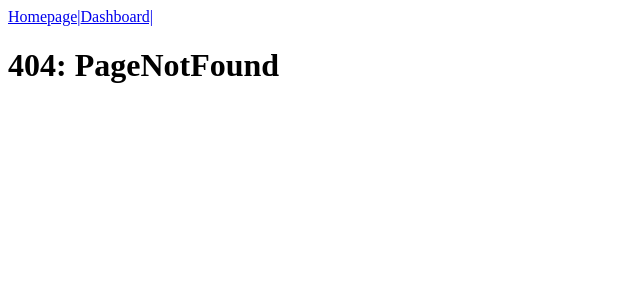
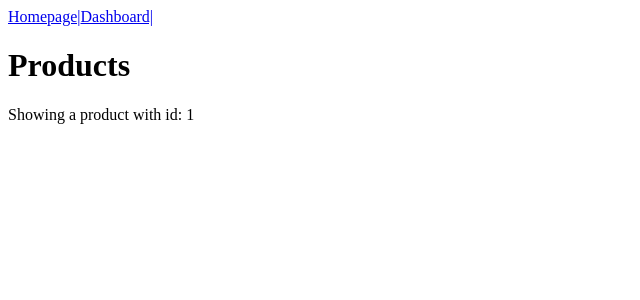
Before and after one commit to beatussimon/Learn-react-Final, a React (Vite) app: page /products/1 in a window 1280 px wide. Before the commit this address had no page. Shown: the top 300 px of the page, without its empty margins (0-640 px from the left). Built offline with nearby package versions, Linux system fonts and the light colour scheme.

Commit message:
Dynamic routing in react

```diff
--- a/src/App.jsx
+++ b/src/App.jsx
@@ -10,6 +10,7 @@ import PageNotFound from "./PageNotFound";
 import Nav from "./pages/Nav";
 import Profile from "./pages/Profile";
 import Settings from "./pages/Settings";
+import Products from "./pages/Products";
 
 function App(){
     return(
@@ -17,6 +18,7 @@ function App(){
             <BrowserRouter>
                 <Nav/>
                 <Routes>
+                    <Route path="/products/:id" element={<Products/>}/>
                     <Route path="/" element={<Homepage/>}/>
                     <Route path="/dashboard" element={<Dashboard/>}>
                         <Route path="profile" element={<Profile/>}/>
--- a/src/pages/Dashboard.jsx
+++ b/src/pages/Dashboard.jsx
@@ -1,13 +1,16 @@
-import { Link, Outlet } from "react-router-dom"
+import { Link, Outlet, useParams } from "react-router-dom"
 import Profile from "./Profile"
 import Settings from "./Settings"
 
 export default function Dashboard() {
+
   return (
       <div>This is my Dashboard
         <ul>
           <li><Link to='profile'>Profile</Link></li>
-          <li><Link to='settings'>Settings</Link></li></ul>
+          <li><Link to='settings'>Settings</Link></li>
+          <li><Link to='/products'>Products</Link></li>
+        </ul>
         <Outlet/>
       </div>
   )
--- /dev/null
+++ b/src/pages/Products.jsx
@@ -0,0 +1,12 @@
+import { useParams } from "react-router-dom"
+
+export default function Products() {
+
+  const {id} = useParams()
+  return (
+    <div>
+        <h1>Products</h1>
+        <p>Showing a product with id: {id}</p>
+    </div>
+  )
+}
```
